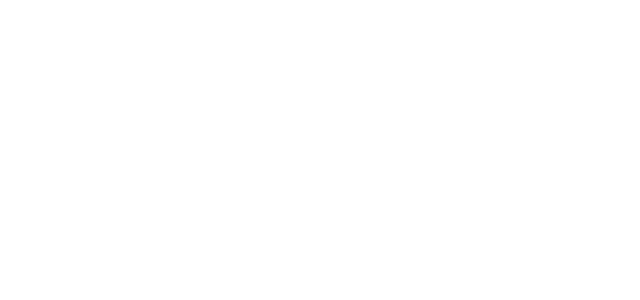
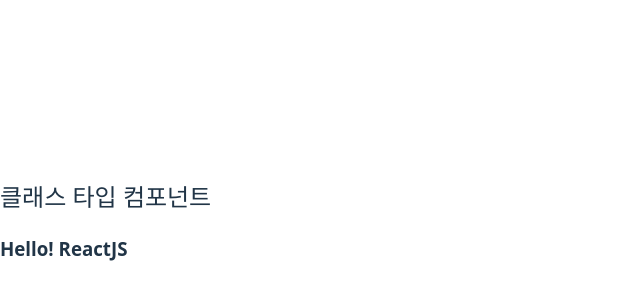
Before and after one commit to rubal2526/React-Basic-App, a React (Vite) app: page / in a window 1280 px wide. Shown: the part 180-480 px from the top of the page, without its empty margins (0-640 px from the left). Built offline with nearby package versions, Linux system fonts and the light colour scheme.

Commit message:
components update

```diff
--- a/src/App.jsx
+++ b/src/App.jsx
@@ -1,7 +1,9 @@
+import MyComponents from "./components/MyComponents";
+
 const App = () => {
   return (
     <>
-
+      <MyComponents name="ReactJS" />
     </>
   );
 };
--- a/src/components/MyComponents.jsx
+++ b/src/components/MyComponents.jsx
@@ -2,12 +2,19 @@
 
 class MyComponents extends Component {
     render() {
+        //desrtucring assignment
+        const { name } = this.props;
+
         return (
             <div>
-
+                <h2>클래스 타입 컴포넌트</h2>
+                <h3>Hello! {name}</h3>
             </div>
         );
     }
 }
+MyComponents.defaultProps = {
+
+};
 
 export default MyComponents;
```
